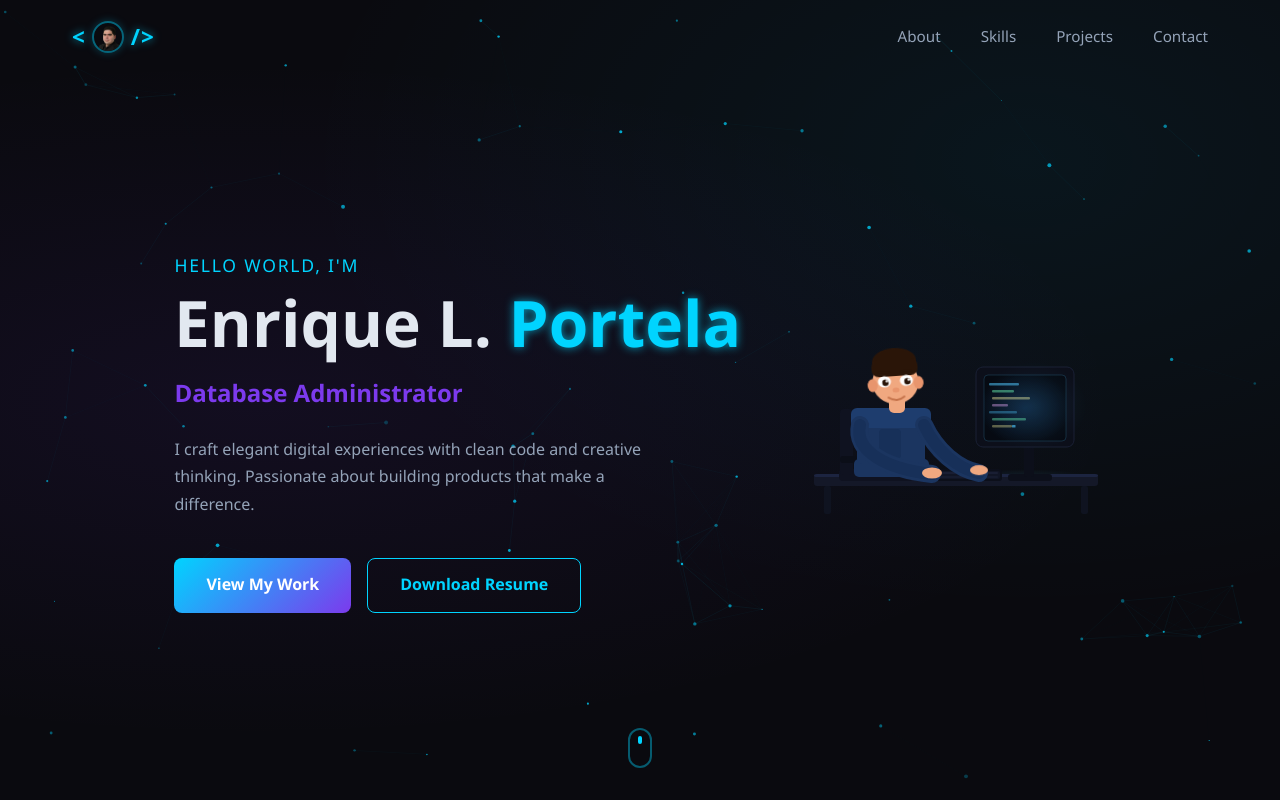
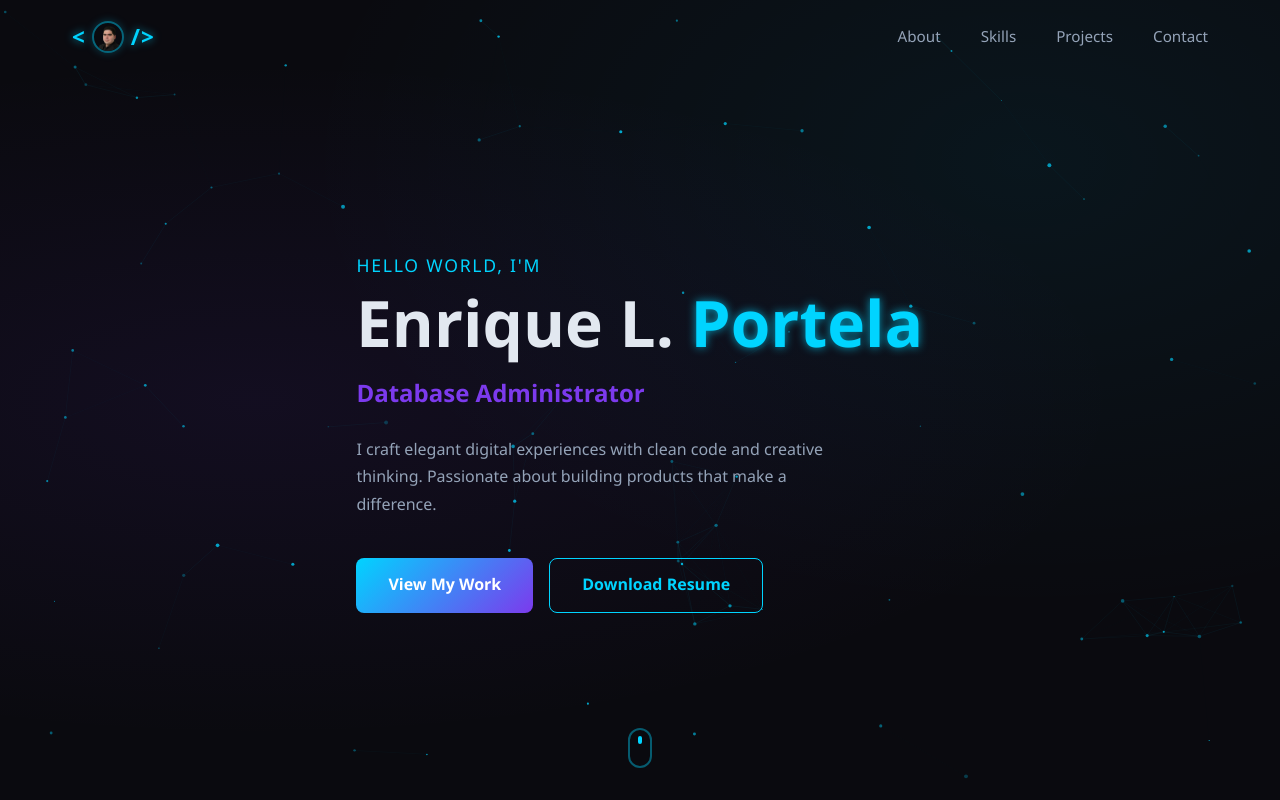
Before and after one commit to Eportela99/Portfolio, a React (Vite) app: page / in a window 1280 px wide. Shown: the top 800 px of the page. Built offline with nearby package versions, Linux system fonts and the light colour scheme.

Commit message:
Hero: remove DeskGuy animation
Co-Authored-By: Claude Sonnet 4.6 <noreply@anthropic.com>

```diff
--- a/src/components/Hero.jsx
+++ b/src/components/Hero.jsx
@@ -1,6 +1,5 @@
 import { useEffect, useRef, useState } from 'react'
 import './Hero.css'
-import DeskGuy from './DeskGuy'
 
 const roles = [
   'Full Stack Developer',
@@ -147,7 +146,6 @@ export default function Hero() {
         </div>
       </div>
 
-      <DeskGuy />
 
       {/* Desktop: mouse icon */}
       <div className="scroll-indicator scroll-indicator-mouse">
```
